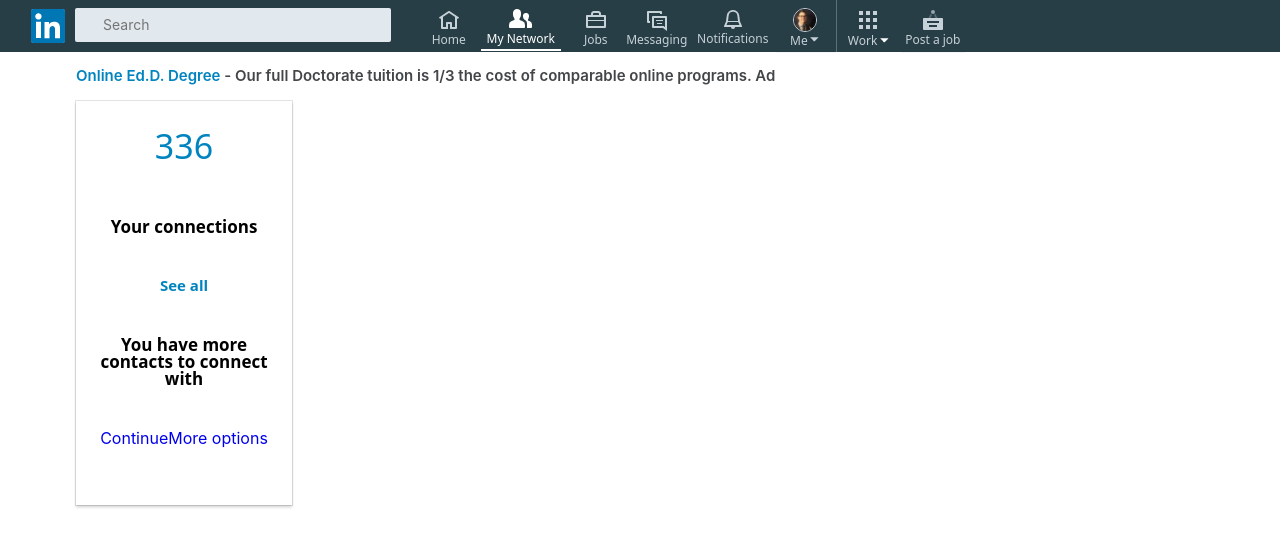
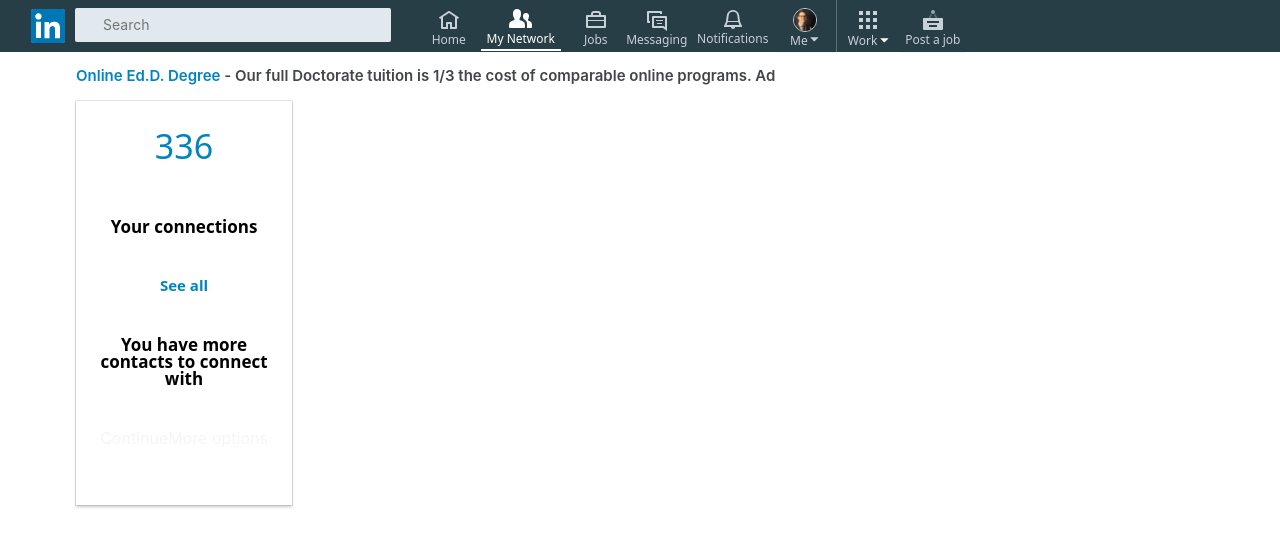
Before and after one commit to Arkoma/chained-up, a React (Create React App) app: page / in a window 1280 px wide. Shown: the top 546 px of the page. Built offline with nearby package versions, Linux system fonts and the light colour scheme.

Commit message:
corrected typo in LeftRailContainer.js

```diff
--- a/src/components/LeftRailContainer/LeftRailContainer.js
+++ b/src/components/LeftRailContainer/LeftRailContainer.js
@@ -8,8 +8,8 @@
           <h3 className="your-connections-text">Your connections</h3>
           <div className="see-all-btn">See all</div>
           <h3 className="your-connections-text">You have more contacts to connect with</h3>
-          <div className="continue-btn"><a href="#">Continue</a></div>
-          <div className="more-options-btn"><a href="#">More options</a></div>
+          <div className="continue-btn">Continue</div>
+          <div className="more-options-btn">More options</div>
 
         </div>
       );
```
